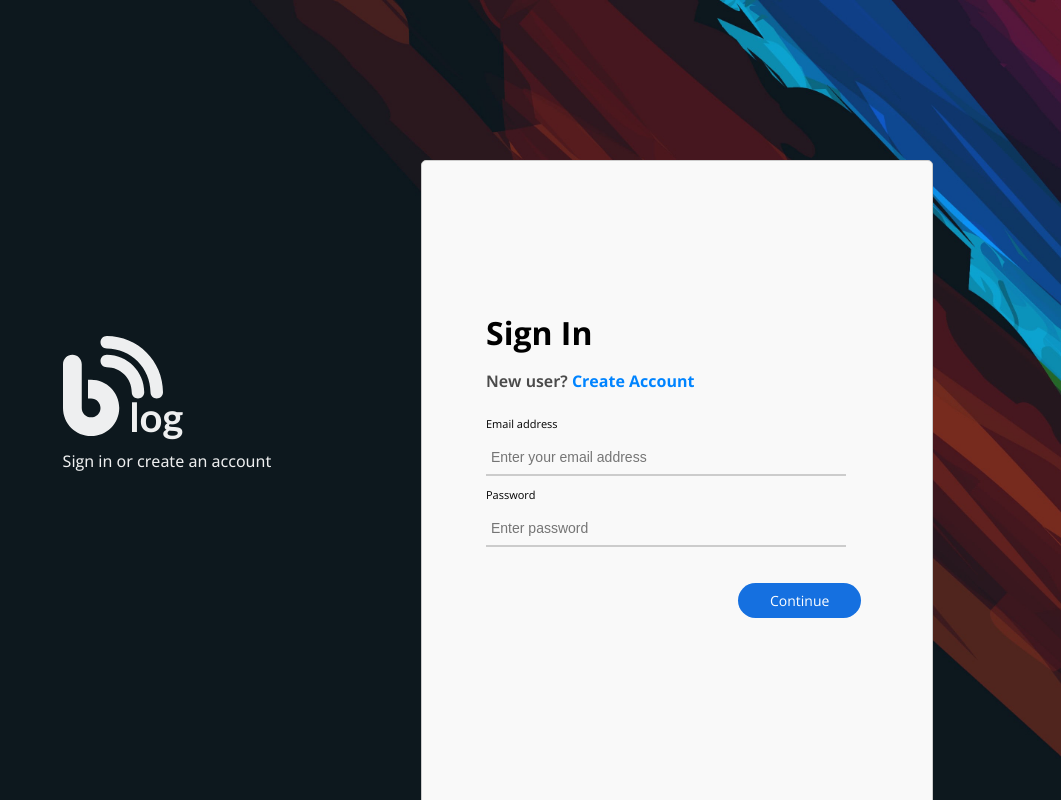
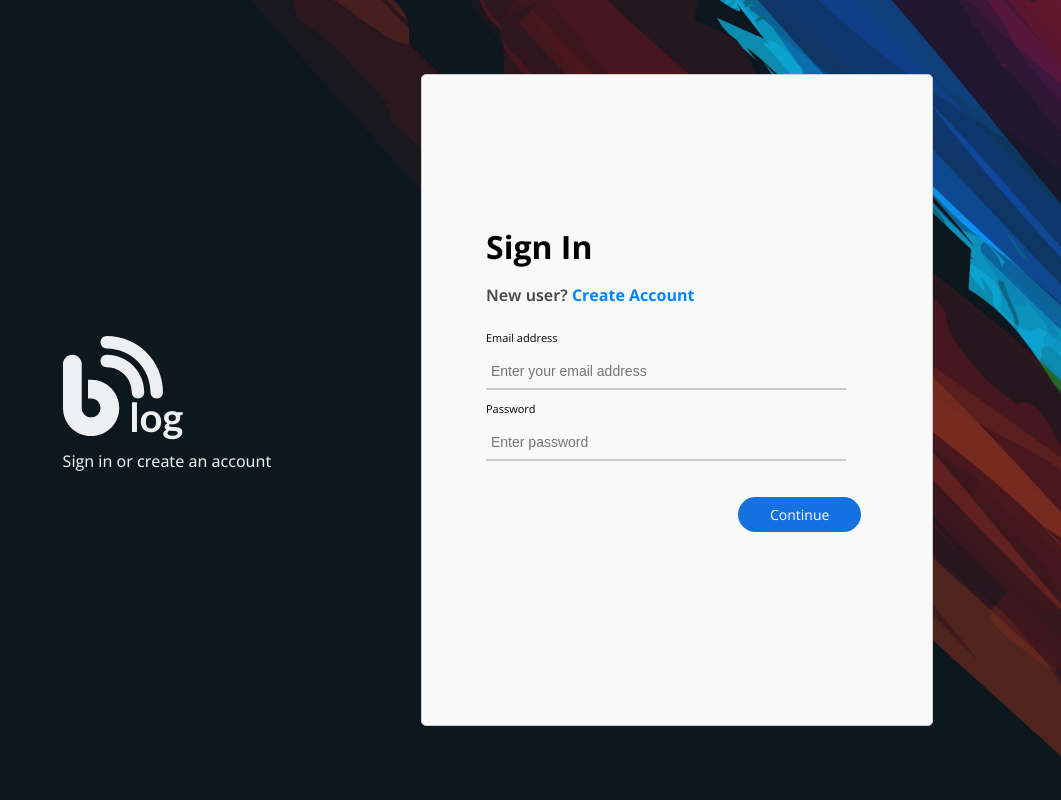
Before and after one commit to San491/Microblog, a React (Vite) app: page /login in a window 1280 px wide. Shown: the whole page, without its empty margins (219-1280 px from the left). Built offline with nearby package versions, Linux system fonts and the light colour scheme.

Commit message:
Login container fix

```diff
--- a/src/pages/Login/loginPage.module.css
+++ b/src/pages/Login/loginPage.module.css
@@ -47,7 +47,9 @@
     width: 510px;
     height: 650px;
     margin-left: 50%;
-    margin-top: 20vh;
+    top:50%;
+    bottom: 50%;
+    transform: translateY(-50%);
     display: flex;
     padding-top: 0px;
     border: 1px solid #cccccc;
```
